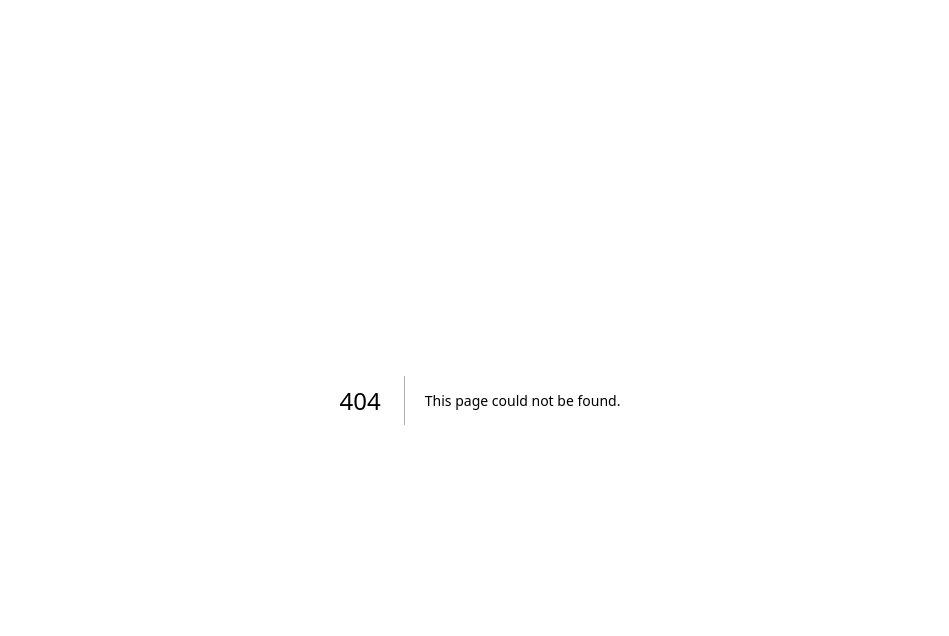
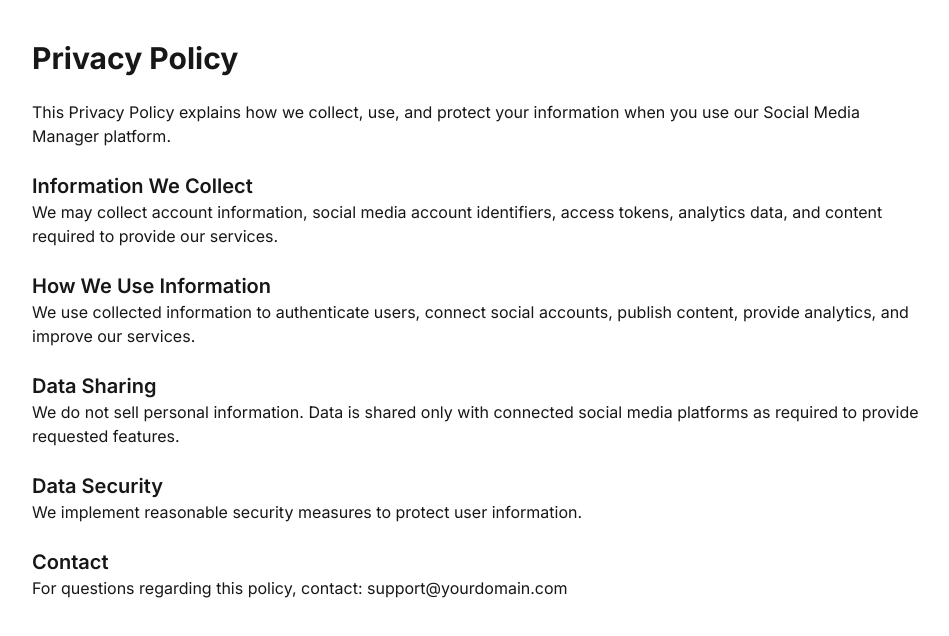
Before and after one commit to alextaweke/social-media-manager, a Next.js app in the folder social-media-manager/: page /privacy-policy in a window 1280 px wide. Before the commit this address had no page. Shown: the top 636 px of the page, without its empty margins (160-1109 px from the left). Built offline with nearby package versions, Linux system fonts and the light colour scheme.

Commit message:
added privaciy policy

```diff
--- /dev/null
+++ b/social-media-manager/app/privacy-policy/page.tsx
@@ -0,0 +1,41 @@
+export default function PrivacyPolicyPage() {
+  return (
+    <main className="container mx-auto max-w-4xl py-10">
+      <h1 className="text-3xl font-bold mb-6">Privacy Policy</h1>
+
+      <p>
+        This Privacy Policy explains how we collect, use, and protect your
+        information when you use our Social Media Manager platform.
+      </p>
+
+      <h2 className="text-xl font-semibold mt-6">Information We Collect</h2>
+      <p>
+        We may collect account information, social media account identifiers,
+        access tokens, analytics data, and content required to provide our
+        services.
+      </p>
+
+      <h2 className="text-xl font-semibold mt-6">How We Use Information</h2>
+      <p>
+        We use collected information to authenticate users, connect social
+        accounts, publish content, provide analytics, and improve our services.
+      </p>
+
+      <h2 className="text-xl font-semibold mt-6">Data Sharing</h2>
+      <p>
+        We do not sell personal information. Data is shared only with connected
+        social media platforms as required to provide requested features.
+      </p>
+
+      <h2 className="text-xl font-semibold mt-6">Data Security</h2>
+      <p>
+        We implement reasonable security measures to protect user information.
+      </p>
+
+      <h2 className="text-xl font-semibold mt-6">Contact</h2>
+      <p>
+        For questions regarding this policy, contact: support@yourdomain.com
+      </p>
+    </main>
+  );
+}
```
